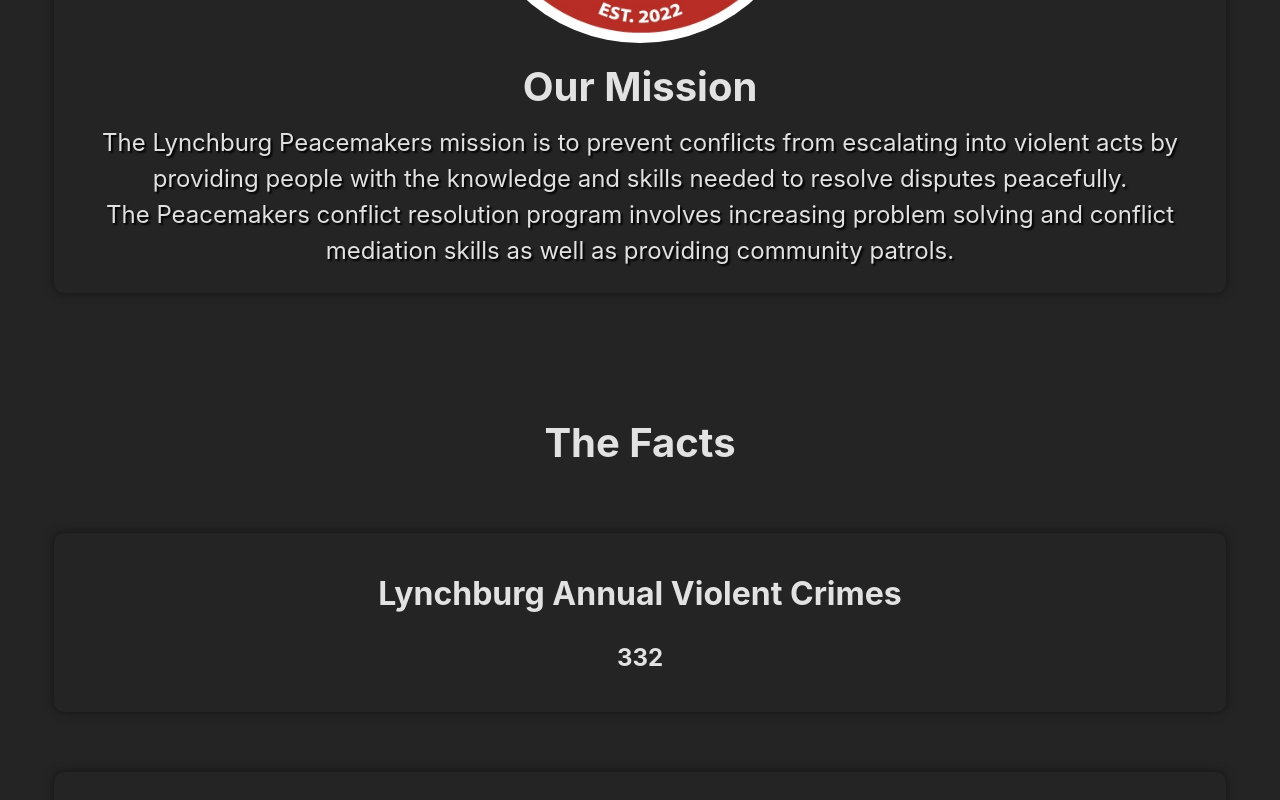
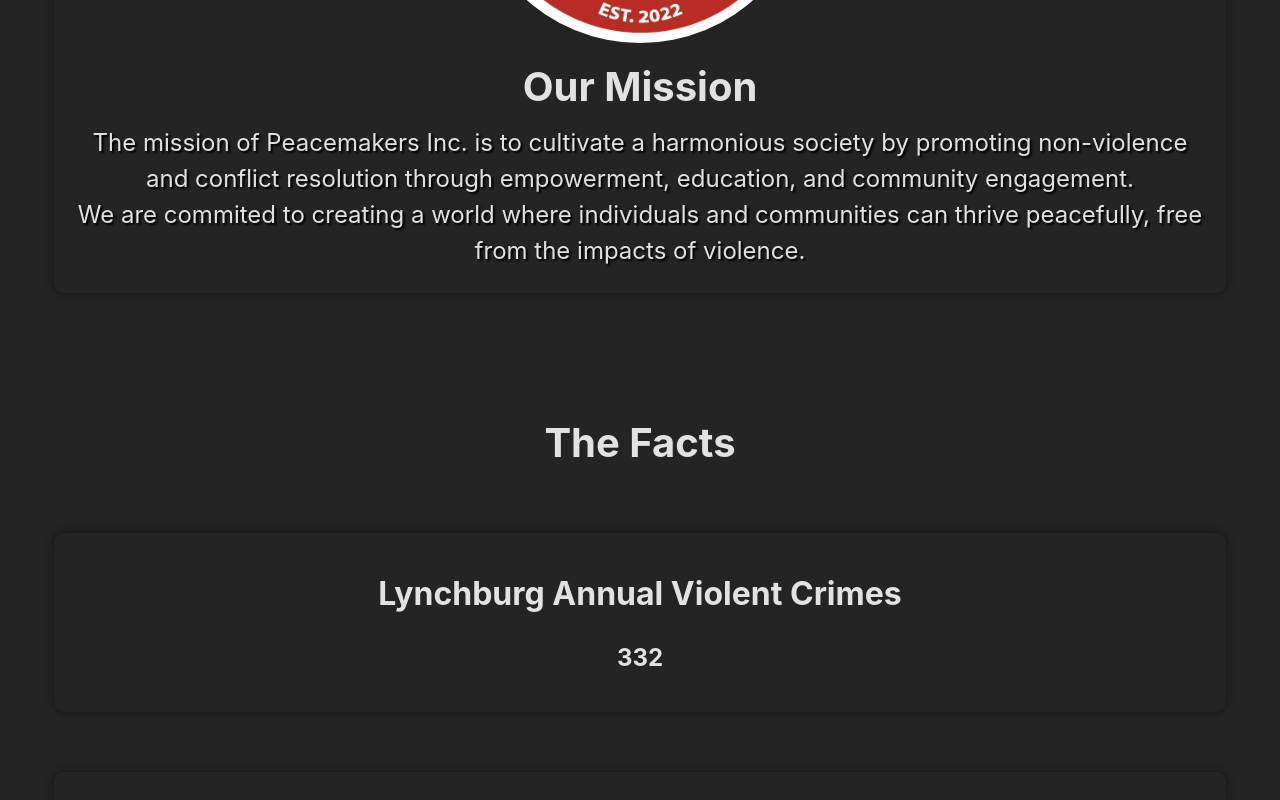
Before and after one commit to beast447/Lynchburg-Peacemakers, a React (Vite) app: page / in a window 1280 px wide. Shown: the part 2620-3420 px from the top of the page. Built offline with nearby package versions, Linux system fonts and the light colour scheme.

Commit message:
Changed mission statement

```diff
--- a/src/Components/Mission.jsx
+++ b/src/Components/Mission.jsx
@@ -17,8 +17,9 @@
                 <h3 className="click-logo">Click the logo to learn more!</h3>
                 <img className="mission-card-img" src={mission} onClick={handleCardClick} alt="Peacemakers logo"></img>
                 <h1 className="mission-title">Our Mission</h1>
-                <p className="mission-para">The Lynchburg Peacemakers mission is to prevent conflicts from escalating into violent acts by providing people with the knowledge and skills needed to resolve disputes peacefully.
-                <br />The Peacemakers conflict resolution program involves increasing problem solving and conflict mediation skills as well as providing community patrols.</p>
+                <p className="mission-para">The mission of Peacemakers Inc. is to cultivate a harmonious society by promoting non-violence
+                and conflict resolution through empowerment, education, and community engagement.<br/>
+                We are commited to creating a world where individuals and communities can thrive peacefully, free from the impacts of violence.</p>
             </div>
     );
     } else {
--- a/src/Components/Slider.jsx
+++ b/src/Components/Slider.jsx
@@ -8,6 +8,7 @@
             <div className="slide"></div>
             <div className="slide"></div>
             <div className="slide"></div>
+            <div className="slide"></div>
         </div>
     )
 }
--- a/src/index.css
+++ b/src/index.css
@@ -242,13 +242,12 @@
     overflow: hidden;
     width: 100%;
     height: 100%;
+    margin: 5% auto;
     position: relative;
     margin: 10% auto;
     text-align: center;
     margin-bottom: -5%;
    }
-
-
 
    .slider .slide {
     position: absolute;
@@ -266,7 +265,7 @@
    }
 
    .slider .slide:nth-child(1) {
-      background-image: url('assets/graduation.jpg');
+      background-image: url('assets/graduation.jpeg');
       animation-delay: 0s;
    }
 
```
Also changed, not shown: src/assets/graduation.jpeg (renamed from src/assets/graduation.jpg).
